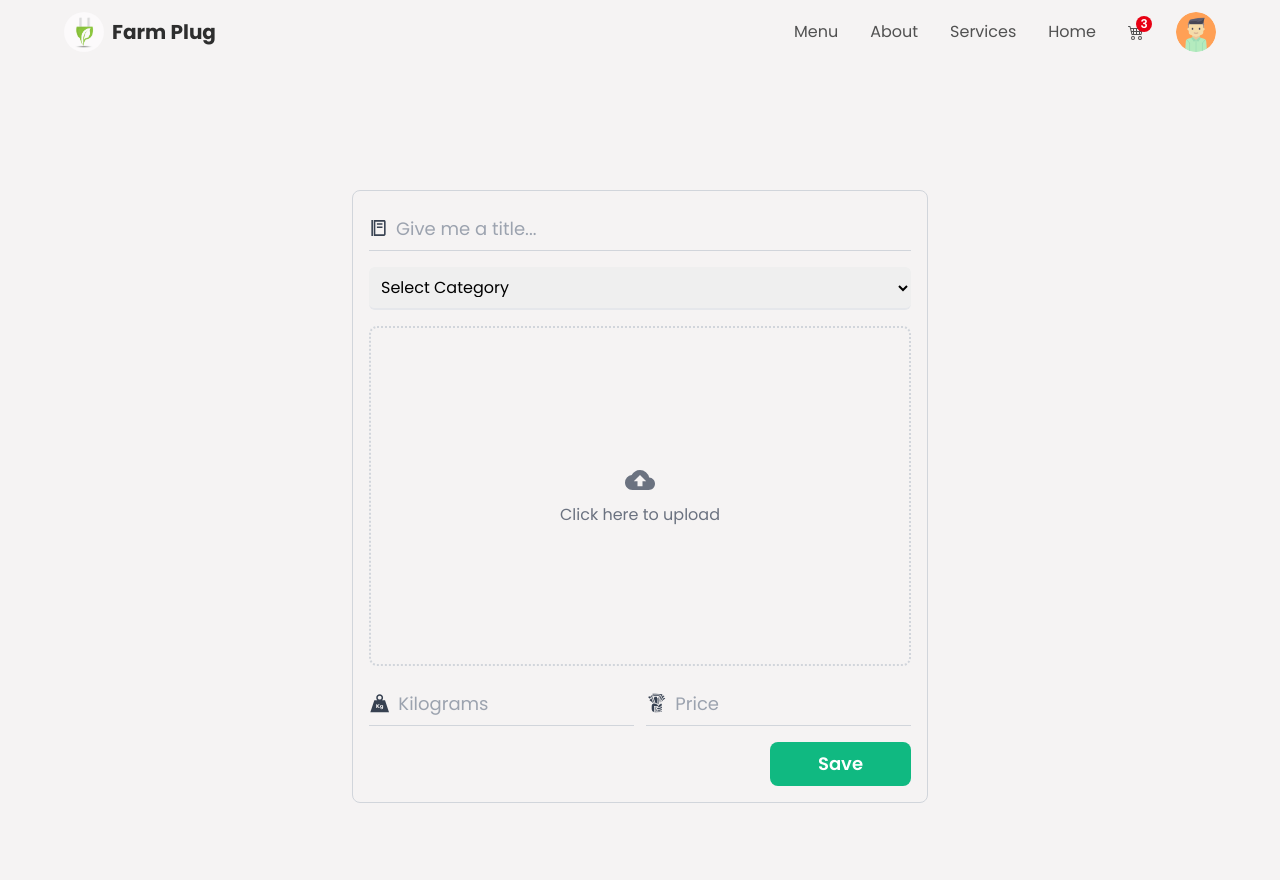
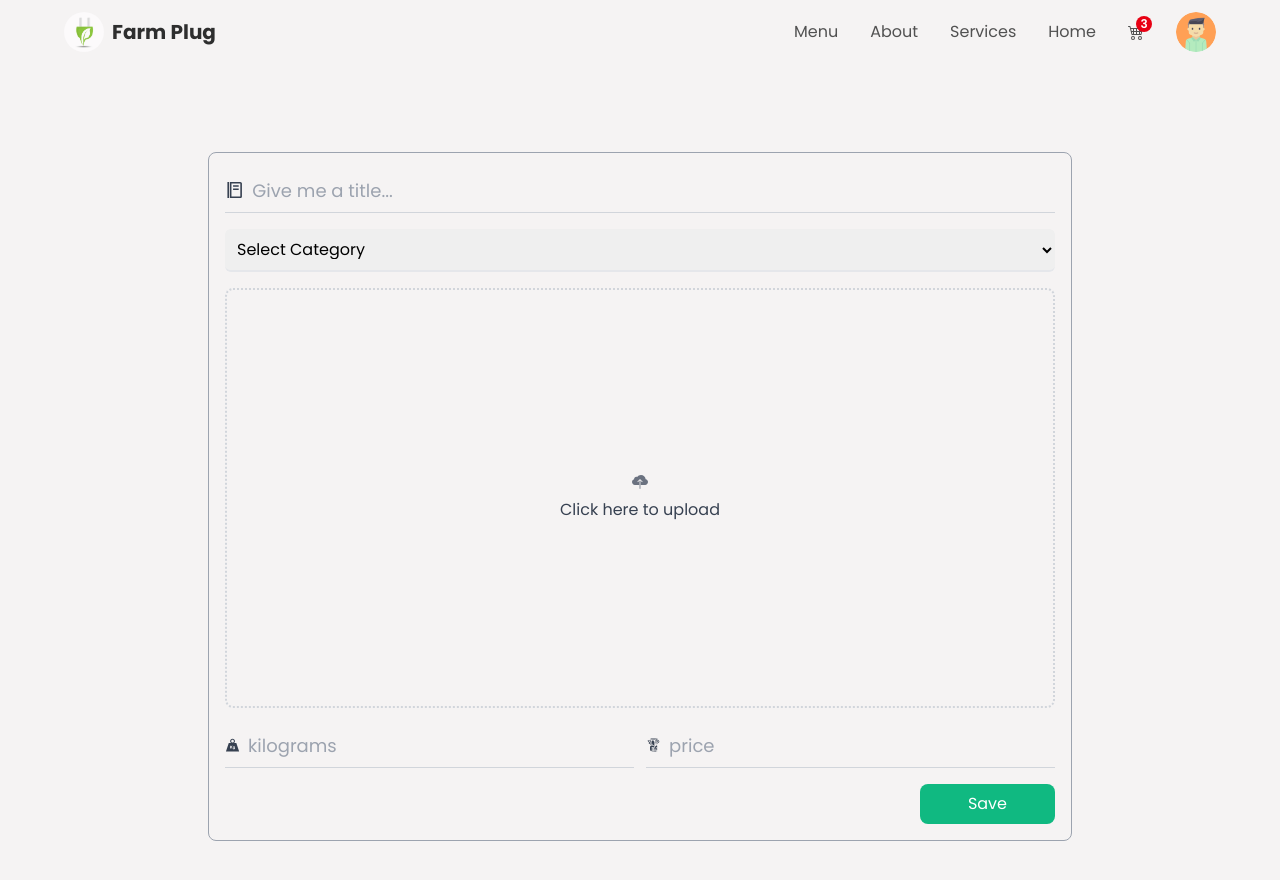
Before and after one commit to mainerprenuer/farmPlug, a React (Create React App) app: page /createItem in a window 1280 px wide. Shown: the top 880 px of the page. Built offline with nearby package versions, Linux system fonts and the light colour scheme.

Commit message:
setup save data on firestore

```diff
--- a/src/components/CreateContainer.jsx
+++ b/src/components/CreateContainer.jsx
@@ -2,35 +2,30 @@ import React, { useState } from 'react';
 import { motion } from 'framer-motion';
 
 import { BiFoodMenu } from 'react-icons/bi';
-import { MdCloudUpload } from 'react-icons/md';
+import { IoIosCloudUpload } from 'react-icons/io';
 import { RiDeleteBin4Fill } from 'react-icons/ri';
-import { GiWeight, GiTakeMyMoney, GiOpenedFoodCan } from 'react-icons/gi';
+import { GiWeight, GiTakeMyMoney } from 'react-icons/gi';
 
 import { categories } from '../utils/data';
 import Loader from './Loader';
+import { deleteObject,getDownloadURL,ref,uploadBytesResumable } from "firebase/storage";
+import { storage } from "../firebase.config";
+import { saveItem } from "../utils/firebaseFunctions";
 
-import {
-  deleteObject,
-  getDownloadURL,
-  ref,
-  uploadBytesResumable,
-} from "firebase/storage";
-import { storage } from "../firebase.config";
-// import { getAllFoodItems, saveItem } from "../utils/firebaseFunctions";
-import { actionType } from "../context/reducer";
-import { useStateValue } from "../context/StateProvider";
+
+
 
 const CreateContainer = () => {
+
   const [title, setTitle] = useState("");
   const [kilograms, setKilograms] = useState("");
   const [price, setPrice] = useState("");
-  const [category, setCategory] = useState(null);
-  const [imageAsset, setImageAsset] = useState(null);
+  const [category, setCategory] = useState("");
+  const [imgAsset, setImageAsset] = useState("");
   const [fields, setFields] = useState(false);
   const [alertStatus, setAlertStatus] = useState("danger");
   const [msg, setMsg] = useState(null);
   const [isLoading, setIsLoading] = useState(false);
-  const [{ foodItems }, dispatch] = useStateValue();
 
   const uploadImage = (e) => {
     setIsLoading(true);
@@ -47,7 +42,7 @@ const CreateContainer = () => {
       (error) => {
         console.log(error);
         setFields(true);
-        setMsg("Error while uploading : Try AGain 🙇");
+        setMsg("Error while uploading : Try Again 🙇");
         setAlertStatus("danger");
         setTimeout(() => {
           setFields(false);
@@ -71,7 +66,7 @@ const CreateContainer = () => {
 
   const deleteImage = () => {
     setIsLoading(true);
-    const deleteRef = ref(storage, imageAsset);
+    const deleteRef = ref(storage, imgAsset);
     deleteObject(deleteRef).then(() => {
       setImageAsset(null);
       setIsLoading(false);
@@ -87,7 +82,7 @@ const CreateContainer = () => {
   const saveDetails = () => {
     setIsLoading(true);
     try {
-      if (!title || !kilograms || !imageAsset || !price || !category) {
+      if (!title || !kilograms || !imgAsset || !price || !category) {
       setFields(true);
       setMsg("Required fields can't be empty");
       setAlertStatus("danger");
@@ -99,33 +94,31 @@ const CreateContainer = () => {
         const data = {
           id: `${Date.now()}`,
           title: title,
-          imageURL: imageAsset,
-          category: category,
+          imgURL: imgAsset,
           kilograms: kilograms,
           qty: 1,
-          price: price,
+          price: price
         };
+        saveItem(data)
         setIsLoading(false);
         setFields(true);
         setMsg("Data Uploaded successfully 😊");
+        clearData();
         setAlertStatus("success");
         setTimeout(() => {
           setFields(false);
         }, 4000);
-        clearData();
       }
     } catch (error) {
       console.log(error);
       setFields(true);
-      setMsg("Error while uploading : Try again 🙇");
-      setAlertStatus("danger");
+      setMsg("Error while uploading : Try Again 🙇");
+      setAlertStatus("Danger");
       setTimeout(() => {
         setFields(false);
         setIsLoading(false);
       }, 4000);
     }
-
-    // fetchData();
   };
 
   const clearData = () => {
@@ -136,143 +129,85 @@ const CreateContainer = () => {
     setCategory("Select Category");
   };
 
-  // const fetchData = async () => {
-  //   await getAllFoodItems().then((data) => {
-  //     dispatch({
-  //       type: actionType.SET_FOOD_ITEMS,
-  //       foodItems: data,
-  //     });
-  //   });
-  // };
+  return (
+    <div className='w-full min-h-screen flex items-center justify-center'>
+      <div className='w-[90%] md:w-[75%] border border-gray-400 rounded-lg p-4 flex flex-col items-center justify-center gap-4'>
+         {
+          fields && (
+            <motion.p initial={{opacity : 0}}
+                      animate={{opacity : 1}}
+                      exit={{opacity : 0}}
+             className={`w-full p-2 rounded-lg text-center text-lg font-semibold ${alertStatus == 'danger'
+             ? 'bg-red-400 text-red-800'
+             : 'bg-emerald-400 text-emerald-800'}`}
+             >{msg}
+             </motion.p>
+          )
+         }
 
-  return (
-    <div className="w-full min-h-screen flex items-center justify-center">
-      <div className="w-[90%] md:w-[50%] border border-gray-300 rounded-lg p-4 flex flex-col items-center justify-center gap-4">
-        {fields && (
-          <motion.p
-            initial={{ opacity: 0 }}
-            animate={{ opacity: 1 }}
-            exit={{ opacity: 0 }}
-            className={`w-full p-2 rounded-lg text-center text-lg font-semibold ${
-              alertStatus === "danger"
-                ? "bg-red-400 text-red-800"
-                : "bg-emerald-400 text-emerald-800"
-            }`}
-          >
-            {msg}
-          </motion.p>
-        )}
-
-        <div className="w-full py-2 border-b border-gray-300 flex items-center gap-2">
-          <BiFoodMenu className="text-xl text-gray-700" />
-          <input
-            type="text"
-            required
-            value={title}
+         <div className='w-full py-2 border-b border-gray-300 flex items-center gap-2'>
+          <BiFoodMenu className='text-xl text-gray-700'/>
+          <input type="text"
+           required value={title}
            onChange={(e) => setTitle(e.target.value)}
            placeholder="Give me a title..."
-            className="w-full h-full text-lg bg-transparent outline-none border-none placeholder:text-gray-400 text-textColor"
-          />
+           className='w-full h-full text-lg bg-transparent outline-none border-none placeholder:text-gray-400 text text-textColor'></input>
          </div>
 
-        <div className="w-full">
-          <select
-            onChange={(e) => setCategory(e.target.value)}
-            className="outline-none w-full text-base border-b-2 border-gray-200 p-2 rounded-md cursor-pointer"
-          >
-            <option value="other" className="bg-white">
-              Select Category
-            </option>
-            {categories &&
-              categories.map((item) => (
-                <option
-                  key={item.id}
-                  className="text-base border-0 outline-none capitalize bg-white text-headingColor"
-                  value={item.urlParamName}
-                >
+         <div className='w-full'>
+          <select onChange={(e) => setCategory(e.target.value)} className="outline-none w-full text-base border-b-2 border-gray-200 p-2 rounded-md cursor-pointer">
+            <option value="other" className='bg-white'>Select Category</option>
+            {categories && categories.map(item => (
+              <option key={item.id} className="text-base border-0 outline-none capitalize bg-white text-headingColor"
+              value={item.urlParamName}>
                 {item.name}
               </option>
             ))}
           </select>
          </div>
 
-        <div className="group flex justify-center items-center flex-col border-2 border-dotted border-gray-300 w-full h-225 md:h-340 cursor-pointer rounded-lg">
+        <div className='group flex justify-center items-center flex-col border-2 border-dotted border-gray-300 w-full h-225 md:h-420 cursor-pointer rounded-lg'>
               {isLoading ? (
                 <Loader />
                 ) : (
                 <>
-              {!imageAsset ? (
+                  {!imgAsset ? (
                    <>
-                  <label className="w-full h-full flex flex-col items-center justify-center cursor-pointer">
-                    <div className="w-full h-full flex flex-col items-center justify-center gap-2">
-                      <MdCloudUpload className="text-gray-500 text-3xl hover:text-gray-700" />
-                      <p className="text-gray-500 hover:text-gray-700">
-                        Click here to upload
-                      </p>
+                    <label className='w-ful h-full flex flex-col items-center justify-center cursor-pointer'>
+                      <div className='w-full h-full flex flex-col items-center justify-center gap-2'>
+                        <IoIosCloudUpload className='text-gray-500 hover:text-gray-700'/>
+                        <p className='text-gray-700'>Click here to upload</p>
                       </div>
-                    <input
-                      type="file"
-                      name="uploadimage"
-                      accept="image/*"
-                      onChange={uploadImage}
-                      className="w-0 h-0"
-                    />
+                      <input type="file" name='uploadimage' accept="image/" onChange={uploadImage} className='w-0 h-0' />
                     </label>
                   </>
                   ) : (
-                <>
-                  <div className="relative h-full">
-                    <img
-                      src={imageAsset}
-                      alt="uploaded image"
-                      className="w-full h-full object-cover"
-                    />
-                    <button
-                      type="button"
-                      className="absolute bottom-3 right-3 p-3 rounded-full bg-red-500 text-xl cursor-pointer outline-none hover:shadow-md  duration-500 transition-all ease-in-out"
-                      onClick={deleteImage}
-                    >
-                      <RiDeleteBin4Fill className="text-white" />
+                  <><div className='relative h-full'>
+                      <img src={imgAsset} alt="uploadimage" className='w-full h-full object-cover' />
+                      <button type='button' className="absolute bottom-3 right-3 p-3 rounded-full bg-red-500 text-xl
+                       cursor-pointer outline-none hover:shadow-md duration-500 transition-all ease-in-out"
+                       onClick={deleteImage}><RiDeleteBin4Fill className='text-white' />
                       </button>
-                  </div>
-                </>
+                    </div></>
                   )}
               </>
               )}
         </div>
 
-        <div className="w-full flex flex-col md:flex-row items-center gap-3">
-          <div className="w-full py-2 border-b border-gray-300 flex items-center gap-2">
-            <GiWeight className="text-gray-700 text-2xl" />
-            <input
-              type="text"
-              required
-              value={kilograms}
-              onChange={(e) => setKilograms(e.target.value)}
-              placeholder="Kilograms"
-              className="w-full h-full text-lg bg-transparent outline-none border-none placeholder:text-gray-400 text-textColor"
-            />
+        <div className='w-full flex flex-col md:flex-row items-center gap-3'>
+          <div className='w-full py-2 border-b border-gray-300 flex items-center gap-2'>
+            <GiWeight className='text-gray-700 text-2x1' />
+            <input type='text' required value={kilograms} onChange={(e) => setKilograms(e.target.value)}
+             placeholder='kilograms' className='w-full h-full text-lg bg-transparent outline-none border-none placeholder:text-gray-400 text-textColor'/>
           </div>
 
-          <div className="w-full py-2 border-b border-gray-300 flex items-center gap-2">
-            <GiTakeMyMoney className="text-gray-700 text-2xl" />
-            <input
-              type="text"
-              required
-              value={price}
-              onChange={(e) => setPrice(e.target.value)}
-              placeholder="Price"
-              className="w-full h-full text-lg bg-transparent outline-none border-none placeholder:text-gray-400 text-textColor"
-            />
+          <div className='w-full py-2 border-b border-gray-300 flex items-center gap-2'>
+            <GiTakeMyMoney className='text-gray-700 text-2x1' />
+            <input type='text' required value={price} onChange={(e) => setPrice(e.target.value)} placeholder='price' className='w-full h-full text-lg bg-transparent outline-none border-none placeholder:text-gray-400 text-textColor'/>
           </div>
         </div>
-
-        <div className="flex items-center w-full">
-          <button
-            type="button"
-            className="ml-0 md:ml-auto w-full md:w-auto border-none outline-none bg-emerald-500 px-12 py-2 rounded-lg text-lg text-white font-semibold"
-            onClick={saveDetails}
-          >
+        <div className='flex items-center w-full'>
+          <button type='button' className='ml-0 md:ml-auto w-full md:w-auto border-none outline-none bg-emerald-500 px-12 py-2 rounded-lg text-white font-semi-bold' onClick={saveDetails}>
             Save
           </button>
         </div>
@@ -281,4 +216,4 @@ const CreateContainer = () => {
   );
 };
 
-export default CreateContainer;
+export default CreateContainer
--- /dev/null
+++ b/src/utils/firebaseFunctions.js
@@ -0,0 +1,9 @@
+import {doc, setDoc } from 'firebase/firestore';
+import { firestore } from '../firebase.config';
+
+//saving new item
+export const saveItem = async (data) => {
+    await setDoc(doc(firestore, "farmItems", `${Date.now()}`), data, {
+        merge: true,
+     });
+};
```
Lines whose indentation alone changed are shown as unchanged.
